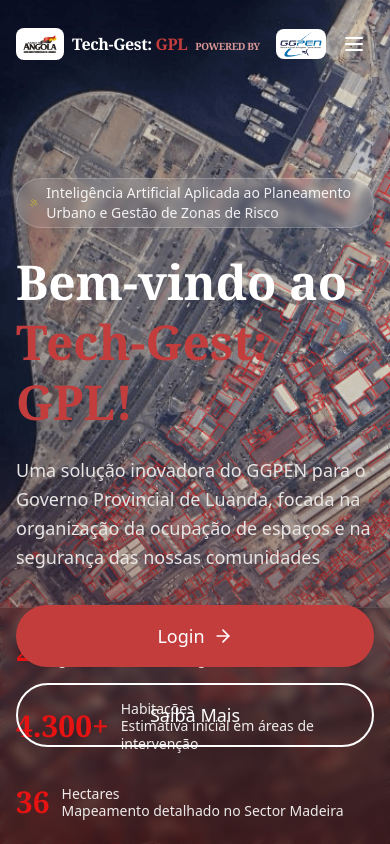
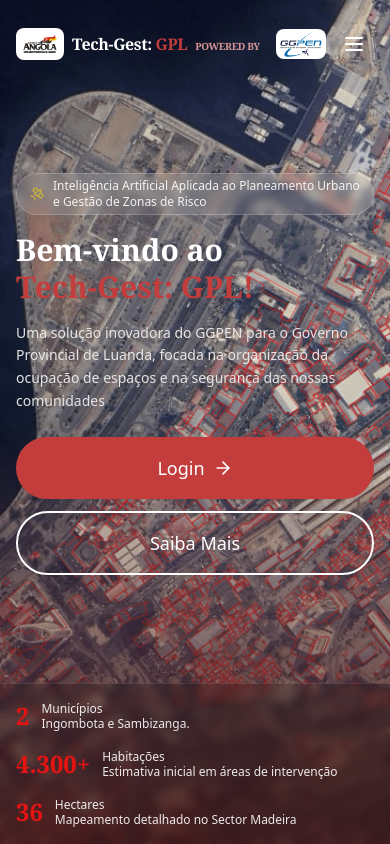
Before and after one commit to GGPEN-Git/land-page-tech-gest-gpl, a React (Vite) app: page / in a window 390 px wide. Shown: the top 844 px of the page. Built offline with nearby package versions, Linux system fonts and the light colour scheme; a web font is replaced by a local one.

Commit message:
Tela principal ajusta-se ao tamanho da tela

```diff
--- a/src/components/Hero.tsx
+++ b/src/components/Hero.tsx
@@ -7,7 +7,9 @@
 }
 export function Hero({ onLogin }: HeroProps) {
     return (
-        <section className="relative h-screen min-h-[800px] flex items-center overflow-hidden">
+        // Coluna com altura exata do ecrã: o conteúdo centra-se no espaço livre
+        // e a barra de números fica sempre dentro da primeira dobra.
+        <section className="relative h-screen min-h-[520px] flex flex-col overflow-hidden">
             {/* Background Image - Mangrove Forest */}
             <div className="absolute inset-0 z-0">
                 <img src={asset("Tech-Gest1.png")} alt="Angola Mangrove Forest" className="w-full h-full object-cover" />
@@ -28,8 +30,10 @@
                 </svg>
             </div>
 
-            <div className="container mx-auto px-4 md:px-6 relative z-10 pt-20">
-                <div className="max-w-3xl">
+            <div className="relative z-10 flex-1 flex items-center min-h-0">
+                <div className="container mx-auto px-4 md:px-6 pt-16 md:pt-20">
+                    {/* Largura sobe por degraus: em ecrãs estreitos o bloco não encosta à margem */}
+                    <div className="max-w-md sm:max-w-lg md:max-w-xl lg:max-w-2xl xl:max-w-3xl">
                     <motion.div
                         initial={{
                             opacity: 0,
@@ -43,22 +47,22 @@
                             duration: 0.8,
                         }}
                     >
-                        <div className="inline-flex items-center gap-2 px-3 py-1 rounded-full bg-white/10 backdrop-blur-sm border border-white/20 text-white/90 text-sm font-medium mb-6">
-                            <Satellite className="w-4 h-4 text-[#c4b03d]" />
+                        <div className="inline-flex items-center gap-2 px-3 py-1 rounded-full bg-white/10 backdrop-blur-sm border border-white/20 text-white/90 text-xs md:text-sm font-medium mb-4 md:mb-6">
+                            <Satellite className="w-4 h-4 shrink-0 text-[#c4b03d]" />
                             <span>Inteligência Artificial Aplicada ao Planeamento Urbano e Gestão de Zonas de Risco</span>
                         </div>
 
-                        <h1 className="text-5xl md:text-7xl font-serif font-bold text-white leading-tight mb-6">
+                        <h1 className="text-3xl sm:text-4xl md:text-5xl lg:text-6xl xl:text-7xl font-serif font-bold text-white leading-tight mb-4 md:mb-6">
                             Bem-vindo ao <br />
                             <span className="text-[#c43d3d]">Tech-Gest: GPL!</span>
                         </h1>
 
-                        <p className="text-lg md:text-xl text-stone-200 mb-8 max-w-2xl leading-relaxed">
+                        <p className="text-sm sm:text-base lg:text-lg xl:text-xl text-stone-200 mb-6 md:mb-8 leading-relaxed">
                             Uma solução inovadora do GGPEN para o Governo Provincial de Luanda, focada na organização da ocupação de espaços
                             e na segurança das nossas comunidades
                         </p>
 
-                        <div className="flex flex-col sm:flex-row gap-4">
+                        <div className="flex flex-col sm:flex-row gap-3 md:gap-4">
                             <Button size="lg" className="group" onClick={onLogin}>
                                 Login
                                 <ArrowRight className="ml-2 w-5 h-5 transition-transform group-hover:translate-x-1" />
@@ -69,32 +73,33 @@
                                 </a>
                             </Button>
                         </div>
-                    </motion.div>
+                        </motion.div>
+                    </div>
                 </div>
             </div>
 
-            {/* Stats ticker at bottom */}
-            <div className="absolute bottom-0 left-0 right-0 border-t border-white/10 bg-black/20 backdrop-blur-sm">
-                <div className="container mx-auto px-4 py-6 flex flex-wrap justify-between items-center gap-8 text-white/90">
+            {/* Barra de números: item flex, não absoluto — assim conta para a altura do ecrã */}
+            <div className="relative z-10 shrink-0 border-t border-white/10 bg-black/20 backdrop-blur-sm">
+                <div className="container mx-auto px-4 py-4 md:py-6 flex flex-wrap justify-between items-center gap-4 md:gap-8 text-white/90">
                     <div className="flex items-center gap-3">
-                        <div className="text-3xl font-serif font-bold text-[#e71313]">2</div>
-                        <div className="text-sm leading-tight">
+                        <div className="text-2xl md:text-3xl font-serif font-bold text-[#e71313]">2</div>
+                        <div className="text-xs md:text-sm leading-tight">
                             Municípios
                             <br />
                             Ingombota e Sambizanga.
                         </div>
                     </div>
                     <div className="flex items-center gap-3">
-                        <div className="text-3xl font-serif font-bold text-[#e71313]">4.300+</div>
-                        <div className="text-sm leading-tight">
+                        <div className="text-2xl md:text-3xl font-serif font-bold text-[#e71313]">4.300+</div>
+                        <div className="text-xs md:text-sm leading-tight">
                             Habitações
                             <br />
                             Estimativa inicial em áreas de intervenção
                         </div>
                     </div>
                     <div className="flex items-center gap-3">
-                        <div className="text-3xl font-serif font-bold text-[#e71313]">36</div>
-                        <div className="text-sm leading-tight">
+                        <div className="text-2xl md:text-3xl font-serif font-bold text-[#e71313]">36</div>
+                        <div className="text-xs md:text-sm leading-tight">
                             Hectares
                             <br />
                             Mapeamento detalhado no Sector Madeira
--- a/src/components/Navbar.tsx
+++ b/src/components/Navbar.tsx
@@ -2,6 +2,7 @@
 import { Menu, X } from "lucide-react";
 import { Button } from "./ui/Button";
 import { motion, AnimatePresence } from "framer-motion";
+import { asset } from "../lib/utils";
 export function Navbar() {
     const [isScrolled, setIsScrolled] = useState(false);
     const [isMobileMenuOpen, setIsMobileMenuOpen] = useState(false);
@@ -19,7 +20,7 @@
             <div className="container mx-auto px-4 md:px-6 flex items-center justify-between">
                 <div className="flex items-center gap-2">
                     <div className="bg-[#fff] px-1 py-0.5 rounded-lg">
-                        <img width={40} height={20} src={"/client_luanda1.png"} alt="Forest texture" className="" />
+                        <img width={40} height={20} src={asset("client_luanda1.png")} alt="Governo Provincial de Luanda" />
                     </div>
                     <span className={`font-serif font-bold text-md tracking-tight ${isScrolled ? "text-[#c43d3d]" : "text-white"}`}>
                         Tech-Gest: <span className="text-[#c43d3d]">GPL</span>
@@ -27,7 +28,7 @@
                     </span>
 
                     <div className="bg-[#fff] px-1 py-0.5 rounded-lg">
-                        <img width={42} height={22} src={"/GGPEN_LOGO-scaled.png"} alt="Forest texture" className="" />
+                        <img width={42} height={22} src={asset("GGPEN_LOGO-scaled.png")} alt="GGPEN" />
                     </div>
                 </div>
 
```
